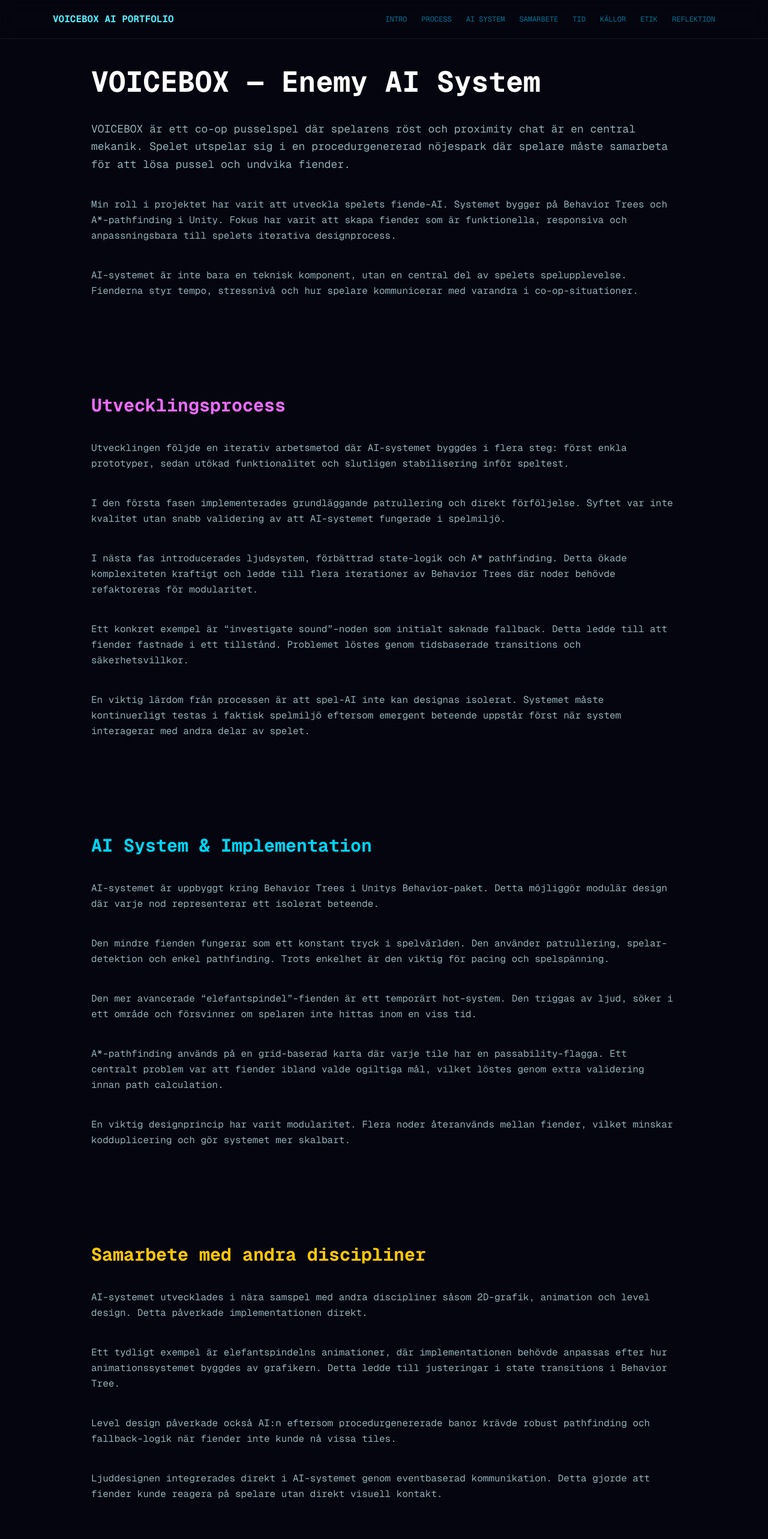
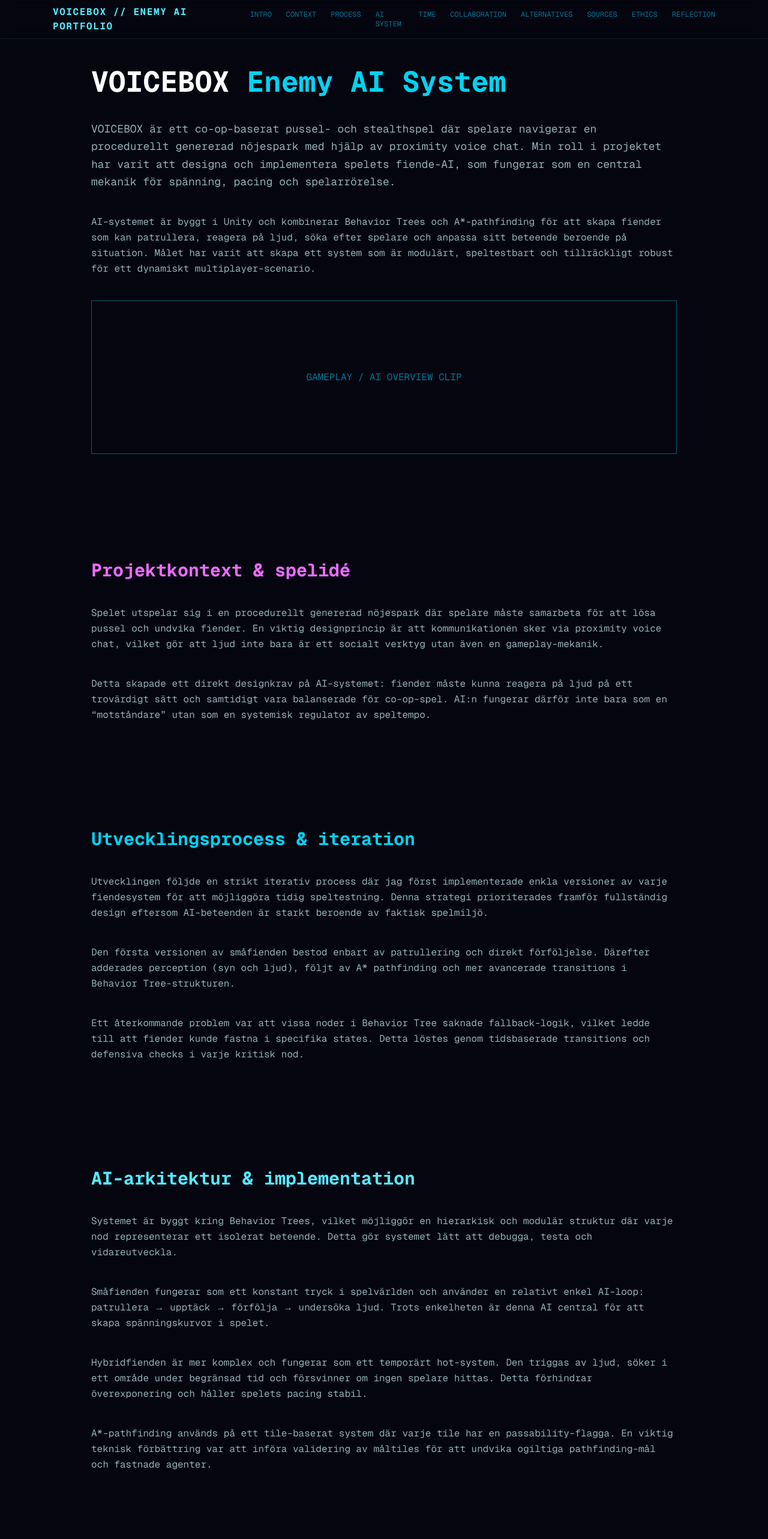
Before and after one commit to EfiMor/gitfolio-main, a Next.js app: page / in a window 1280 px wide. Shown: the top 2566 px of the page at 60% size. Built offline with nearby package versions, Linux system fonts and the light colour scheme.

Commit message:
Revert "test"

```diff
--- a/app/page.tsx
+++ b/app/page.tsx
@@ -3,239 +3,268 @@
 
 export default function Home() {
   return (
-      <div className="min-h-screen bg-[#050510] text-cyan-50 font-mono">
-        {/* NAV */}
+      <div className="min-h-screen bg-[#050510] text-cyan-50 font-mono overflow-x-hidden">
+
+        {/* ================= NAV ================= */}
         <nav className="fixed top-0 left-0 right-0 z-50 bg-[#050510]/80 backdrop-blur-md border-b border-cyan-900/30">
           <div className="max-w-6xl mx-auto px-6 h-16 flex items-center justify-between">
-            <Link href="/" className="text-cyan-300 font-bold">
-              VOICEBOX AI PORTFOLIO
+            <Link href="/" className="text-cyan-300 font-bold tracking-widest">
+              VOICEBOX // ENEMY AI PORTFOLIO
             </Link>
 
             <div className="flex gap-6 text-xs uppercase text-cyan-700">
               <Link href="#intro">Intro</Link>
+              <Link href="#context">Context</Link>
               <Link href="#process">Process</Link>
-              <Link href="#system">AI System</Link>
-              <Link href="#collab">Samarbete</Link>
-              <Link href="#time">Tid</Link>
-              <Link href="#sources">Källor</Link>
-              <Link href="#ethics">Etik</Link>
-              <Link href="#reflection">Reflektion</Link>
+              <Link href="#ai">AI System</Link>
+              <Link href="#time">Time</Link>
+              <Link href="#collab">Collaboration</Link>
+              <Link href="#alternatives">Alternatives</Link>
+              <Link href="#sources">Sources</Link>
+              <Link href="#ethics">Ethics</Link>
+              <Link href="#reflection">Reflection</Link>
             </div>
           </div>
         </nav>
 
-        <main className="max-w-5xl mx-auto px-6 pt-28 pb-40 space-y-40">
+        <main className="max-w-5xl mx-auto px-6 pt-28 pb-40 space-y-44">
 
           {/* ================= INTRO ================= */}
           <section id="intro" className="space-y-10">
             <h1 className="text-5xl font-bold text-white">
-              VOICEBOX — Enemy AI System
+              VOICEBOX <span className="text-cyan-400">Enemy AI System</span>
             </h1>
 
-            <p className="text-cyan-100/70 text-lg leading-relaxed">
-              VOICEBOX är ett co-op pusselspel där spelarens röst och proximity chat är en central
-              mekanik. Spelet utspelar sig i en procedurgenererad nöjespark där spelare måste
-              samarbeta för att lösa pussel och undvika fiender.
+            <p className="text-lg text-cyan-100/70 leading-relaxed">
+              VOICEBOX är ett co-op-baserat pussel- och stealthspel där spelare navigerar
+              en procedurellt genererad nöjespark med hjälp av proximity voice chat.
+              Min roll i projektet har varit att designa och implementera spelets fiende-AI,
+              som fungerar som en central mekanik för spänning, pacing och spelarrörelse.
             </p>
 
             <p className="text-cyan-100/70 leading-relaxed">
-              Min roll i projektet har varit att utveckla spelets fiende-AI. Systemet bygger på
-              Behavior Trees och A*-pathfinding i Unity. Fokus har varit att skapa fiender som är
-              funktionella, responsiva och anpassningsbara till spelets iterativa designprocess.
+              AI-systemet är byggt i Unity och kombinerar Behavior Trees och A*-pathfinding
+              för att skapa fiender som kan patrullera, reagera på ljud, söka efter spelare
+              och anpassa sitt beteende beroende på situation. Målet har varit att skapa ett
+              system som är modulärt, speltestbart och tillräckligt robust för ett dynamiskt
+              multiplayer-scenario.
+            </p>
+
+            <div className="h-64 border border-cyan-800 flex items-center justify-center text-cyan-700">
+              GAMEPLAY / AI OVERVIEW CLIP
+            </div>
+          </section>
+
+          {/* ================= CONTEXT ================= */}
+          <section id="context" className="space-y-10">
+            <h2 className="text-3xl text-fuchsia-400 font-bold">
+              Projektkontext & spelidé
+            </h2>
+
+            <p className="text-cyan-100/70 leading-relaxed">
+              Spelet utspelar sig i en procedurellt genererad nöjespark där spelare måste
+              samarbeta för att lösa pussel och undvika fiender. En viktig designprincip
+              är att kommunikationen sker via proximity voice chat, vilket gör att ljud
+              inte bara är ett socialt verktyg utan även en gameplay-mekanik.
             </p>
 
             <p className="text-cyan-100/70 leading-relaxed">
-              AI-systemet är inte bara en teknisk komponent, utan en central del av spelets
-              spelupplevelse. Fienderna styr tempo, stressnivå och hur spelare kommunicerar
-              med varandra i co-op-situationer.
+              Detta skapade ett direkt designkrav på AI-systemet: fiender måste kunna
+              reagera på ljud på ett trovärdigt sätt och samtidigt vara balanserade för
+              co-op-spel. AI:n fungerar därför inte bara som en “motståndare” utan som
+              en systemisk regulator av speltempo.
             </p>
           </section>
 
           {/* ================= PROCESS ================= */}
           <section id="process" className="space-y-10">
-            <h2 className="text-3xl text-fuchsia-400 font-bold">
-              Utvecklingsprocess
+            <h2 className="text-3xl text-cyan-400 font-bold">
+              Utvecklingsprocess & iteration
             </h2>
 
             <p className="text-cyan-100/70 leading-relaxed">
-              Utvecklingen följde en iterativ arbetsmetod där AI-systemet byggdes i flera steg:
-              först enkla prototyper, sedan utökad funktionalitet och slutligen stabilisering
-              inför speltest.
+              Utvecklingen följde en strikt iterativ process där jag först implementerade
+              enkla versioner av varje fiendesystem för att möjliggöra tidig speltestning.
+              Denna strategi prioriterades framför fullständig design eftersom AI-beteenden
+              är starkt beroende av faktisk spelmiljö.
             </p>
 
             <p className="text-cyan-100/70 leading-relaxed">
-              I den första fasen implementerades grundläggande patrullering och direkt förföljelse.
-              Syftet var inte kvalitet utan snabb validering av att AI-systemet fungerade i spelmiljö.
+              Den första versionen av småfienden bestod enbart av patrullering och direkt
+              förföljelse. Därefter adderades perception (syn och ljud), följt av A*
+              pathfinding och mer avancerade transitions i Behavior Tree-strukturen.
             </p>
 
             <p className="text-cyan-100/70 leading-relaxed">
-              I nästa fas introducerades ljudsystem, förbättrad state-logik och A* pathfinding.
-              Detta ökade komplexiteten kraftigt och ledde till flera iterationer av Behavior Trees
-              där noder behövde refaktoreras för modularitet.
+              Ett återkommande problem var att vissa noder i Behavior Tree saknade fallback-logik,
+              vilket ledde till att fiender kunde fastna i specifika states. Detta löstes genom
+              tidsbaserade transitions och defensiva checks i varje kritisk nod.
+            </p>
+          </section>
+
+          {/* ================= AI ================= */}
+          <section id="ai" className="space-y-10">
+            <h2 className="text-3xl text-cyan-300 font-bold">
+              AI-arkitektur & implementation
+            </h2>
+
+            <p className="text-cyan-100/70 leading-relaxed">
+              Systemet är byggt kring Behavior Trees, vilket möjliggör en hierarkisk och
+              modulär struktur där varje nod representerar ett isolerat beteende. Detta gör
+              systemet lätt att debugga, testa och vidareutveckla.
             </p>
 
             <p className="text-cyan-100/70 leading-relaxed">
-              Ett konkret exempel är “investigate sound”-noden som initialt saknade fallback.
-              Detta ledde till att fiender fastnade i ett tillstånd. Problemet löstes genom
-              tidsbaserade transitions och säkerhetsvillkor.
+              Småfienden fungerar som ett konstant tryck i spelvärlden och använder en
+              relativt enkel AI-loop: patrullera → upptäck → förfölja → undersöka ljud.
+              Trots enkelheten är denna AI central för att skapa spänningskurvor i spelet.
             </p>
 
             <p className="text-cyan-100/70 leading-relaxed">
-              En viktig lärdom från processen är att spel-AI inte kan designas isolerat.
-              Systemet måste kontinuerligt testas i faktisk spelmiljö eftersom emergent beteende
-              uppstår först när system interagerar med andra delar av spelet.
+              Hybridfienden är mer komplex och fungerar som ett temporärt hot-system.
+              Den triggas av ljud, söker i ett område under begränsad tid och försvinner
+              om ingen spelare hittas. Detta förhindrar överexponering och håller spelets
+              pacing stabil.
+            </p>
+
+            <p className="text-cyan-100/70 leading-relaxed">
+              A*-pathfinding används på ett tile-baserat system där varje tile har en
+              passability-flagga. En viktig teknisk förbättring var att införa validering
+              av måltiles för att undvika ogiltiga pathfinding-mål och fastnade agenter.
             </p>
           </section>
 
-          {/* ================= AI SYSTEM ================= */}
-          <section id="system" className="space-y-10">
-            <h2 className="text-3xl text-cyan-400 font-bold">
-              AI System & Implementation
+          {/* ================= TIME ================= */}
+          <section id="time" className="space-y-10">
+            <h2 className="text-3xl text-yellow-300 font-bold">
+              Tidsfördelning & arbetsinsats
             </h2>
 
             <p className="text-cyan-100/70 leading-relaxed">
-              AI-systemet är uppbyggt kring Behavior Trees i Unitys Behavior-paket.
-              Detta möjliggör modulär design där varje nod representerar ett isolerat beteende.
+              Den största delen av arbetstiden lades på iteration av AI-beteenden och
+              felsökning av edge cases i Behavior Trees. Ungefär hälften av tiden gick
+              åt till debugging snarare än ny implementation.
             </p>
 
             <p className="text-cyan-100/70 leading-relaxed">
-              Den mindre fienden fungerar som ett konstant tryck i spelvärlden. Den använder
-              patrullering, spelar-detektion och enkel pathfinding. Trots enkelhet är den viktig
-              för pacing och spelspänning.
+              Pathfinding och integration med procedurellt genererade kartor var också
+              tidskrävande eftersom systemet behövde anpassas till föränderliga nivåer.
             </p>
 
             <p className="text-cyan-100/70 leading-relaxed">
-              Den mer avancerade “elefantspindel”-fienden är ett temporärt hot-system. Den triggas
-              av ljud, söker i ett område och försvinner om spelaren inte hittas inom en viss tid.
-            </p>
-
-            <p className="text-cyan-100/70 leading-relaxed">
-              A*-pathfinding används på en grid-baserad karta där varje tile har en passability-flagga.
-              Ett centralt problem var att fiender ibland valde ogiltiga mål, vilket löstes genom
-              extra validering innan path calculation.
-            </p>
-
-            <p className="text-cyan-100/70 leading-relaxed">
-              En viktig designprincip har varit modularitet. Flera noder återanvänds mellan fiender,
-              vilket minskar kodduplicering och gör systemet mer skalbart.
+              En mindre men viktig del av tiden gick till speltestanalys där beteenden
+              observerades i verklig miljö, vilket ofta ledde till omdesign av tidigare
+              “korrekta” lösningar.
             </p>
           </section>
 
           {/* ================= COLLAB ================= */}
           <section id="collab" className="space-y-10">
-            <h2 className="text-3xl text-yellow-400 font-bold">
-              Samarbete med andra discipliner
+            <h2 className="text-3xl text-fuchsia-300 font-bold">
+              Samarbete & beroenden
             </h2>
 
             <p className="text-cyan-100/70 leading-relaxed">
-              AI-systemet utvecklades i nära samspel med andra discipliner såsom 2D-grafik, animation
-              och level design. Detta påverkade implementationen direkt.
+              AI-systemet var starkt beroende av andra discipliner. Grafiker bidrog med
+              animationer som direkt påverkade hur state transitions designades, särskilt
+              i “capture”-sekvensen där animation och logik måste synkas exakt.
             </p>
 
             <p className="text-cyan-100/70 leading-relaxed">
-              Ett tydligt exempel är elefantspindelns animationer, där implementationen behövde
-              anpassas efter hur animationssystemet byggdes av grafikern. Detta ledde till justeringar
-              i state transitions i Behavior Tree.
+              Ljuddesignen påverkade också AI:n eftersom ljudsignaler inte bara var
+              feedback utan också triggers i Behavior Trees. Detta krävde ett gemensamt
+              system för event-hantering mellan programmering och audio.
             </p>
 
             <p className="text-cyan-100/70 leading-relaxed">
-              Level design påverkade också AI:n eftersom procedurgenererade banor krävde robust
-              pathfinding och fallback-logik när fiender inte kunde nå vissa tiles.
+              Level design hade också en direkt påverkan eftersom pathfinding och AI
+              måste fungera i en procedurellt genererad miljö där inga banor är fasta.
+            </p>
+          </section>
+
+          {/* ================= ALTERNATIVES ================= */}
+          <section id="alternatives" className="space-y-10">
+            <h2 className="text-3xl text-cyan-400 font-bold">
+              Alternativa lösningar & designval
+            </h2>
+
+            <p className="text-cyan-100/70 leading-relaxed">
+              Ett alternativ till Behavior Trees hade varit en FSM (Finite State Machine),
+              vilket hade varit enklare men mindre skalbart. FSM blev dock snabbt otillräcklig
+              när fler samtidiga beteenden krävdes.
             </p>
 
             <p className="text-cyan-100/70 leading-relaxed">
-              Ljuddesignen integrerades direkt i AI-systemet genom eventbaserad kommunikation.
-              Detta gjorde att fiender kunde reagera på spelare utan direkt visuell kontakt.
-            </p>
-          </section>
-
-          {/* ================= TIME ================= */}
-          <section id="time" className="space-y-10">
-            <h2 className="text-3xl text-purple-400 font-bold">
-              Tid, prioritering och arbetsfördelning
-            </h2>
-
-            <p className="text-cyan-100/70 leading-relaxed">
-              Den största delen av tiden lades på debugging och iteration snarare än ny funktionalitet.
-              AI-system tenderar att generera oväntade edge cases som kräver kontinuerlig justering.
+              Utility AI övervägdes för mer dynamiskt beslutsfattande, men valdes bort
+              eftersom projektets scope krävde mer deterministiska och debugbara system.
             </p>
 
             <p className="text-cyan-100/70 leading-relaxed">
-              En uppskattning av arbetsfördelning:
-              cirka 40% implementation, 40% debugging och iteration, 20% design och planering.
-            </p>
-
-            <p className="text-cyan-100/70 leading-relaxed">
-              En tydlig lärdom är att initial tidsplanering underskattade komplexiteten i
-              Behavior Tree-debugging och integration med andra system.
+              En hybridlösning (BT + Utility AI) hade varit den mest avancerade lösningen,
+              men ansågs för tidskrävande inom projektets ramar.
             </p>
           </section>
 
           {/* ================= SOURCES ================= */}
           <section id="sources" className="space-y-10">
-            <h2 className="text-3xl text-yellow-400 font-bold">
-              Källor och teori
+            <h2 className="text-3xl text-cyan-300 font-bold">
+              Källor & teoretisk grund
             </h2>
 
             <p className="text-cyan-100/70 leading-relaxed">
-              Projektet bygger på både akademiska och branschnära källor för att kombinera teori
-              och praktisk implementation.
+              Projektet bygger på en kombination av akademiska och industriella källor.
+              Den viktigaste akademiska referensen är Gugliermo et al. (2024) som
+              definierar begrepp som modularitet, korrekthet och robusthet i Behavior Trees.
             </p>
 
             <p className="text-cyan-100/70 leading-relaxed">
-              Gugliermo et al. (2024) användes för att analysera Behavior Trees utifrån modularitet,
-              korrekthet och robusthet. Dessa begrepp användes direkt i designbeslut kring AI-arkitektur.
-            </p>
-
-            <p className="text-cyan-100/70 leading-relaxed">
-              Rabin (2014) gav praktisk industrikontext kring hur spel-AI implementeras i verkliga projekt.
-            </p>
-
-            <p className="text-cyan-100/70 leading-relaxed">
-              Simpson (2014) användes som introduktion till Behavior Trees och för att förstå
-              grundläggande struktur och flöde.
+              Dessa begrepp användes direkt i designen av AI-systemet, särskilt vid
+              val av nodstruktur och vid teststrategier för att säkerställa stabilitet
+              i olika spelmiljöer.
             </p>
           </section>
 
           {/* ================= ETHICS ================= */}
           <section id="ethics" className="space-y-10">
-            <h2 className="text-3xl text-cyan-400 font-bold">
-              Etiska och designmässiga överväganden
+            <h2 className="text-3xl text-purple-300 font-bold">
+              Etiska & sociala aspekter
             </h2>
 
             <p className="text-cyan-100/70 leading-relaxed">
-              AI-designen påverkar direkt spelarens emotionella upplevelse. Därför har balans
-              mellan utmaning och rättvisa varit central.
+              AI-systemet påverkar direkt spelarens känslomässiga upplevelse. Därför
+              designades fienderna för att skapa spänning utan att bli orättvisa eller
+              oförutsägbara på ett frustrerande sätt.
             </p>
 
             <p className="text-cyan-100/70 leading-relaxed">
-              Spelet riktar sig till 15+ och designen tar hänsyn till stressnivåer i co-op-miljöer.
-            </p>
-
-            <p className="text-cyan-100/70 leading-relaxed">
-              Fiender är abstrakta och fiktiva för att undvika problematiska representationer.
+              Eftersom spelet använder social kommunikation via voice chat, kan AI:n
+              indirekt påverka social dynamik mellan spelare. Detta har beaktats i
+              designen av fiendernas aggression och frekvens.
             </p>
           </section>
 
           {/* ================= REFLECTION ================= */}
           <section id="reflection" className="space-y-10">
             <h2 className="text-3xl text-cyan-400 font-bold">
-              Reflektion och lärdomar
+              Reflektion & slutsats
             </h2>
 
             <p className="text-cyan-100/70 leading-relaxed">
-              Det viktigaste resultatet är att AI i spel måste vara speltestdrivet snarare än
-              teoretiskt perfekt. Systemet utvecklas genom iteration snarare än förplanering.
+              Projektet resulterade i ett fungerande AI-system som uppfyller sina
+              funktionella krav, men inte når full polishnivå. Den största lärdomen
+              är att spel-AI kräver kontinuerlig iteration i faktisk spelmiljö.
             </p>
 
             <p className="text-cyan-100/70 leading-relaxed">
-              En annan lärdom är att “good enough AI” ofta är mer effektivt än överkomplexa system
-              som är svåra att underhålla och debugga.
+              En annan viktig insikt är att “good enough AI” ofta är mer värdefullt
+              än teoretiskt perfekt AI, eftersom spelupplevelse och pacing är viktigare
+              än intern teknisk elegans.
             </p>
 
             <p className="text-cyan-100/70 leading-relaxed">
-              Om projektet gjordes om skulle en egen implementation av Behavior Trees övervägas
-              för att få full kontroll över systemets flexibilitet.
+              I framtida projekt skulle jag troligen bygga ett eget Behavior Tree-system
+              istället för att använda ett färdigt paket, för att få större kontroll över
+              debug och skalbarhet.
             </p>
           </section>
 
```
